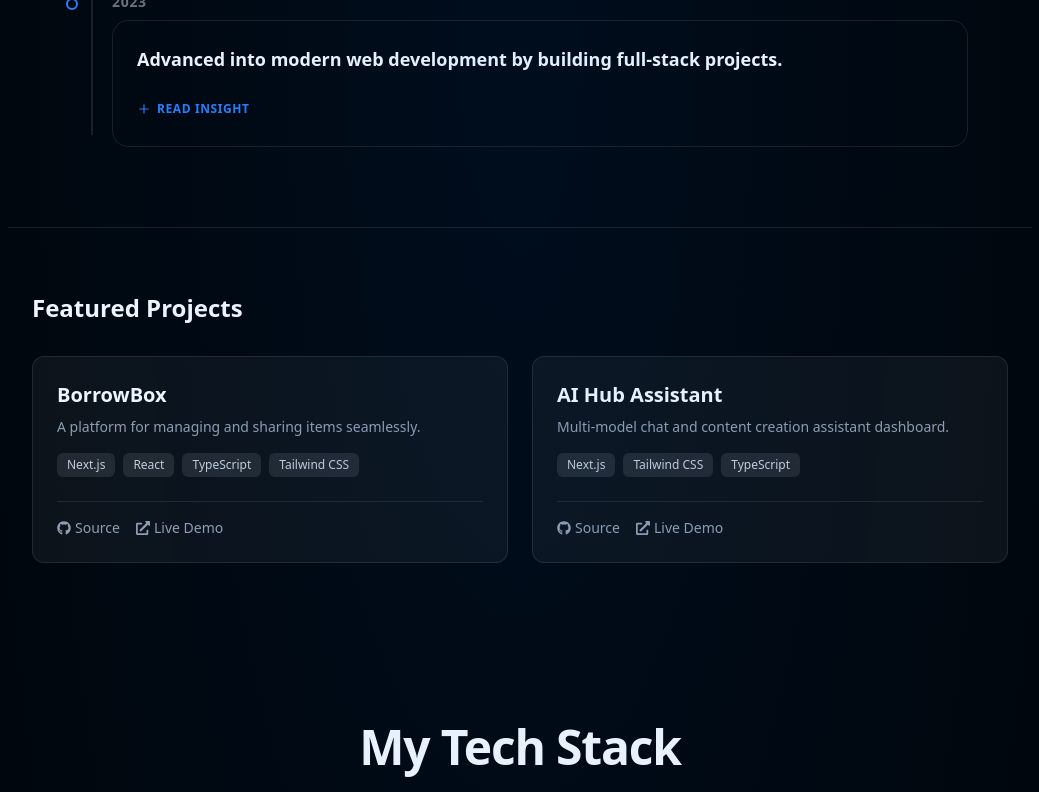
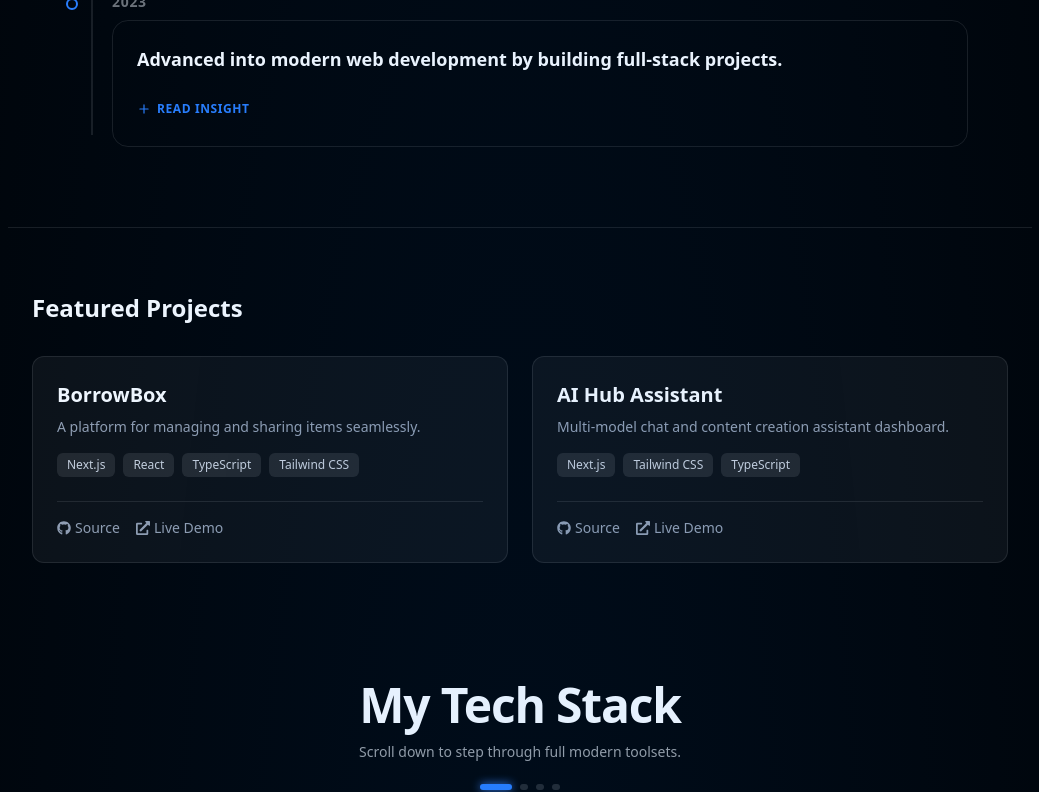
Before and after one commit to merazhossain5662-hash/MH.dev, a Next.js app: page / in a window 1280 px wide. Shown: the part 2000-2792 px from the top of the page, without its empty margins (120-1159 px from the left). Built offline with nearby package versions, Linux system fonts and the light colour scheme.

Commit message:
trying to use gsap scroll animation on skills section with out hover

```diff
--- a/src/components/Skills.tsx
+++ b/src/components/Skills.tsx
@@ -27,7 +27,6 @@ import {
 } from "react-icons/si";
 import { TbApi } from "react-icons/tb";
 
-// Register GSAP ScrollTrigger plugin (100% free)
 if (typeof window !== "undefined") {
   gsap.registerPlugin(ScrollTrigger);
 }
@@ -92,31 +91,28 @@ const stackData: SkillCategory[] = [
 ];
 
 export default function Skills() {
-  const [activeCategory, setActiveCategory] = useState<string>("frontend");
+  const [activeIndex, setActiveIndex] = useState<number>(0);
   const sectionRef = useRef<HTMLDivElement>(null);
-  const cardsRef = useRef<{ [key: string]: HTMLDivElement | null }>({});
+  const containerRef = useRef<HTMLDivElement>(null);
 
   useEffect(() => {
     if (!sectionRef.current) return;
 
-    // GSAP ScrollTrigger to step through categories on scroll
     const ctx = gsap.context(() => {
+      // Pin the skills section while scrolling through all 4 categories
       ScrollTrigger.create({
         trigger: sectionRef.current,
-        start: "top 60%",
-        end: "bottom 20%",
-        onEnter: () => setActiveCategory("frontend"),
-      });
-
-      // Animate section entrance
-      gsap.from(".skills-header", {
-        opacity: 0,
-        y: 30,
-        duration: 0.8,
-        ease: "power3.out",
-        scrollTrigger: {
-          trigger: sectionRef.current,
-          start: "top 80%",
+        start: "top top",
+        end: `+=${stackData.length * 100}%`, // Gives room for full section scroll
+        pin: true,
+        scrub: 0.5,
+        onUpdate: (self) => {
+          // Map scroll progress (0 to 1) to active category index (0, 1, 2, 3)
+          const newIndex = Math.min(
+            Math.floor(self.progress * stackData.length),
+            stackData.length - 1,
+          );
+          setActiveIndex(newIndex);
         },
       });
     }, sectionRef);
@@ -124,75 +120,67 @@ export default function Skills() {
     return () => ctx.revert();
   }, []);
 
-  // Animate grid elements when active category changes
-  useEffect(() => {
-    const activeCard = cardsRef.current[activeCategory];
-    if (!activeCard) return;
-
-    // Stagger animate skill icons inside the newly expanded card
-    const tiles = activeCard.querySelectorAll(".skill-tile");
-    gsap.fromTo(
-      tiles,
-      { opacity: 0, scale: 0.8, y: 15 },
-      {
-        opacity: 1,
-        scale: 1,
-        y: 0,
-        duration: 0.4,
-        stagger: 0.05,
-        ease: "back.out(1.7)",
-      },
-    );
-  }, [activeCategory]);
-
   return (
+    <div
+      ref={sectionRef}
+      className="relative min-h-screen flex items-center justify-center"
+    >
       <section
-      ref={sectionRef}
+        ref={containerRef}
         id="skills"
-      className="relative py-24 px-4 md:px-12 max-w-6xl mx-auto"
+        className="w-full py-12 px-4 md:px-12 max-w-6xl mx-auto flex flex-col justify-center"
       >
-      {/* Header Section */}
-      <div className="skills-header text-center mb-16 space-y-4">
-        <h2 className="text-4xl md:text-5xl font-extrabold text-white tracking-tight">
+        {/* Section Header */}
+        <div className="text-center mb-10 space-y-3">
+          <h2 className="text-3xl md:text-5xl font-extrabold text-white tracking-tight">
             My Tech Stack
           </h2>
-        <p className="text-neutral-400 max-w-lg mx-auto text-sm md:text-base leading-relaxed">
-          Hover or scroll across categories to reveal full modern toolsets.
+          <p className="text-neutral-400 max-w-md mx-auto text-xs md:text-sm leading-relaxed">
+            Scroll down to step through full modern toolsets.
           </p>
+
+          {/* Progress Indicators */}
+          <div className="flex items-center justify-center gap-2 pt-2">
+            {stackData.map((cat, idx) => (
+              <div
+                key={cat.id}
+                className={`h-1.5 rounded-full transition-all duration-500 ${
+                  idx === activeIndex
+                    ? "w-8 bg-blue-500 shadow-[0_0_10px_#3b82f6]"
+                    : "w-2 bg-neutral-800"
+                }`}
+              />
+            ))}
+          </div>
         </div>
 
-      {/* GSAP Morphing Responsive Grid */}
-      <div className="grid grid-cols-1 lg:grid-cols-12 gap-5 min-h-[500px]">
-        {stackData.map((cat) => {
-          const isActive = activeCategory === cat.id;
+        {/* Static Clean Grid Layout */}
+        <div className="grid grid-cols-1 md:grid-cols-2 gap-5">
+          {stackData.map((cat, idx) => {
+            const isActive = idx === activeIndex;
 
             return (
               <div
                 key={cat.id}
-              ref={(el) => {
-                cardsRef.current[cat.id] = el;
-              }}
-              onMouseEnter={() => setActiveCategory(cat.id)}
-              onClick={() => setActiveCategory(cat.id)}
-              className={`relative cursor-pointer rounded-2xl border transition-all duration-500 ease-out p-6 md:p-8 flex flex-col justify-between overflow-hidden backdrop-blur-md ${
+                className={`relative rounded-2xl border transition-all duration-500 p-6 flex flex-col justify-between overflow-hidden backdrop-blur-md ${
                   isActive
-                  ? "lg:col-span-8 border-blue-500/50 bg-neutral-900/80 shadow-[0_0_30px_rgba(59,130,246,0.15)]"
-                  : "lg:col-span-4 border-white/10 bg-neutral-950/40 hover:border-white/20 hover:bg-neutral-900/50"
+                    ? "border-blue-500/60 bg-neutral-900/80 shadow-[0_0_30px_rgba(59,130,246,0.15)] scale-[1.01]"
+                    : "border-white/5 bg-neutral-950/30 opacity-40 grayscale-[40%]"
                 }`}
               >
                 {/* Category Header */}
-              <div className="flex items-center justify-between mb-6">
+                <div className="flex items-center justify-between mb-5">
                   <div className="flex items-center gap-2">
                     <div
-                    className={`w-1.5 h-5 rounded-full transition-colors duration-300 ${
+                      className={`w-1.5 h-4 rounded-full transition-colors duration-300 ${
                         isActive
-                        ? "bg-blue-500 shadow-[0_0_10px_#3b82f6]"
-                        : "bg-neutral-600"
+                          ? "bg-blue-500 shadow-[0_0_8px_#3b82f6]"
+                          : "bg-neutral-700"
                       }`}
                     />
                     <span
                       className={`text-xs font-bold tracking-widest uppercase transition-colors duration-300 ${
-                      isActive ? "text-blue-400" : "text-neutral-400"
+                        isActive ? "text-blue-400" : "text-neutral-500"
                       }`}
                     >
                       {cat.category}
@@ -203,29 +191,29 @@ export default function Skills() {
                   </span>
                 </div>
 
-              {/* Dynamic Skill Icon Grid */}
-              <div
-                className={`grid gap-3 transition-all duration-300 ${
-                  isActive
-                    ? "grid-cols-2 sm:grid-cols-3 md:grid-cols-3 opacity-100 mt-2"
-                    : "grid-cols-2 opacity-60 scale-95"
-                }`}
-              >
+                {/* Skill Icon Tiles */}
+                <div className="grid grid-cols-3 gap-3">
                   {cat.skills.map((skill) => {
                     const Icon = skill.icon;
                     return (
                       <div
                         key={skill.name}
-                      className="skill-tile group relative flex flex-col items-center justify-center p-3 md:p-4 rounded-xl border border-white/5 bg-neutral-950/80 hover:bg-neutral-900 hover:border-white/20 transition-all duration-300"
+                        className={`flex flex-col items-center justify-center p-3 rounded-xl border transition-all duration-300 ${
+                          isActive
+                            ? "border-white/10 bg-neutral-900/90 text-white shadow-md"
+                            : "border-white/5 bg-neutral-950/40 text-neutral-600"
+                        }`}
                       >
                         <Icon
-                        className={`text-2xl md:text-3xl transition-all duration-300 ${
-                          isActive
-                            ? "text-neutral-200 group-hover:text-blue-400 group-hover:scale-110"
-                            : "text-neutral-500"
+                          className={`text-2xl md:text-3xl transition-colors duration-300 ${
+                            isActive ? "text-neutral-200" : "text-neutral-600"
                           }`}
                         />
-                      <span className="mt-2 text-[10px] md:text-xs font-semibold text-neutral-400 group-hover:text-white transition-colors duration-300 tracking-wider text-center">
+                        <span
+                          className={`mt-2 text-[10px] font-semibold tracking-wider text-center transition-colors duration-300 ${
+                            isActive ? "text-neutral-300" : "text-neutral-600"
+                          }`}
+                        >
                           {skill.name}
                         </span>
                       </div>
@@ -237,5 +225,6 @@ export default function Skills() {
           })}
         </div>
       </section>
+    </div>
   );
 }
```
Lines whose indentation alone changed are shown as unchanged.
